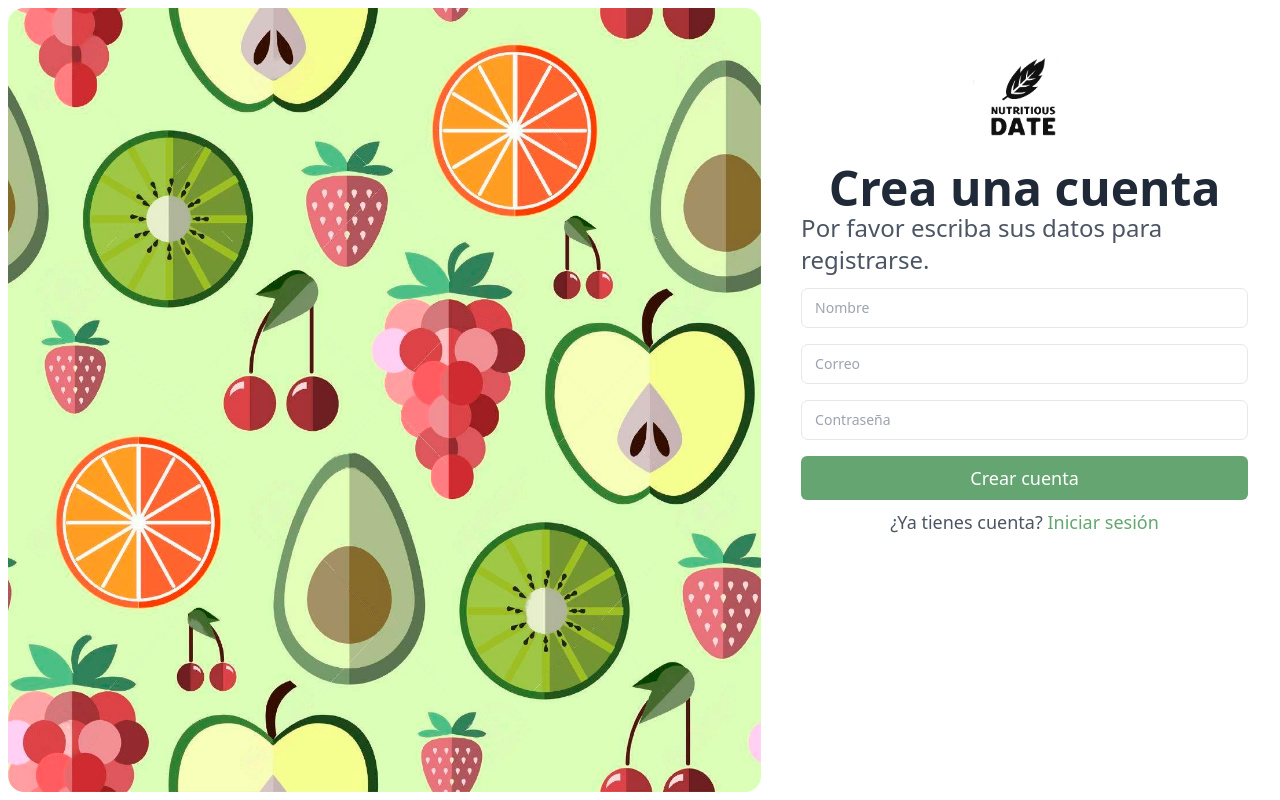
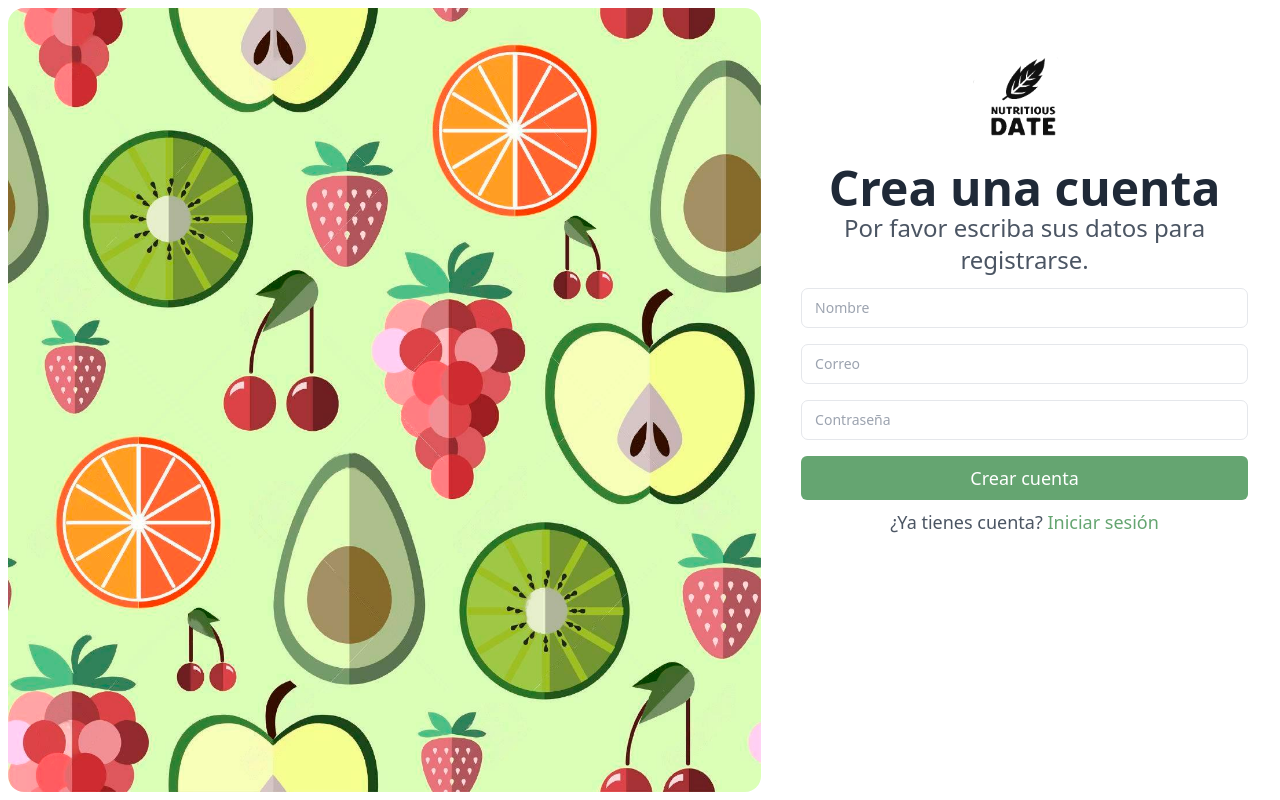
Before and after one commit to AndreaHerrera20034/Citas, a React (Vite) app: page /Registro in a window 1280 px wide. Built offline with nearby package versions, Linux system fonts and the light colour scheme.

Commit message:
registro texto centrado

```diff
--- a/src/pages/Registro.jsx
+++ b/src/pages/Registro.jsx
@@ -14,7 +14,7 @@ export default function Registro() {
           <h2 className="text-5xl text-center font-bold text-gray-800 ">
             Crea una cuenta
           </h2>
-          <p className="text-gray-600 text-2xl mb-3">
+          <p className="text-gray-600 text-2xl text-center mb-3">
             Por favor escriba sus datos para registrarse.
           </p>
           <form>
```
